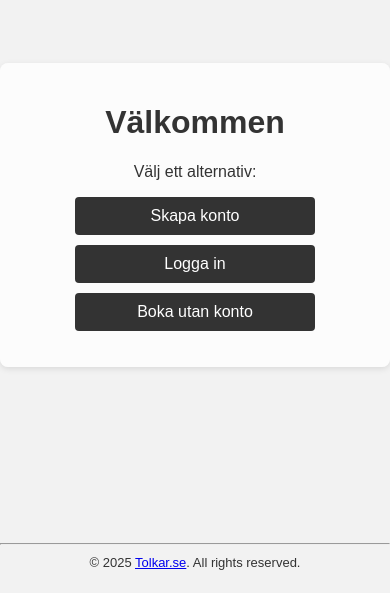
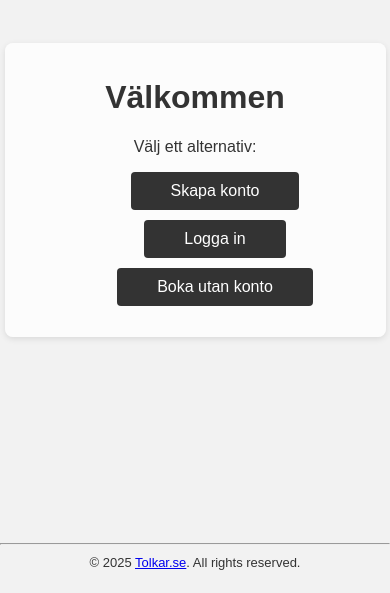
Before and after one commit to Mr-cool08/tolka, a Flask app: page / in a window 390 px wide. Shown: the part 251-844 px from the top of the page. Run offline with Flask 3, Linux system fonts and the light colour scheme.

Commit message:
Make home page layout responsive on mobile

```diff
--- a/static/style/home.css
+++ b/static/style/home.css
@@ -38,3 +38,15 @@
     border-radius: 8px;
     margin-bottom: 20px;
 }
+
+@media (max-width: 600px) {
+    .home-container {
+        margin: 20px auto;
+        width: 90%;
+        padding: 15px;
+    }
+
+    .home-options a {
+        width: 100%;
+    }
+}
```
